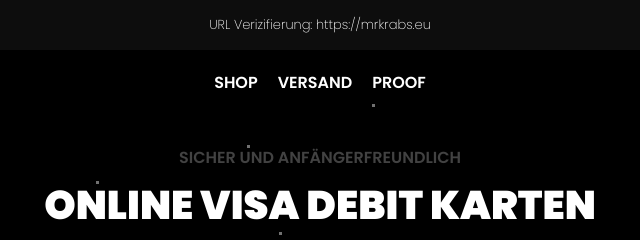
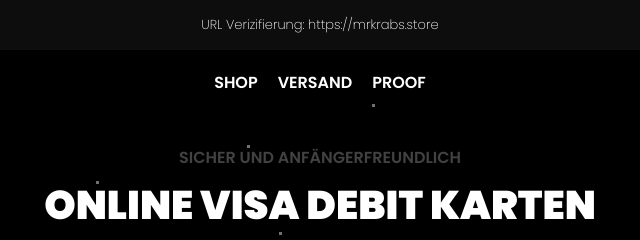
Before and after one commit to sntzza/pshshh, a plain HTML site: page product/3.html in a window 1280 px wide. Shown: the top 240 px of the page, 320-960 px from the left. Drawn offline with Linux system fonts and the light colour scheme.

Commit message:
Update 3.html

```diff
--- a/product/3.html
+++ b/product/3.html
@@ -7,7 +7,7 @@
     </script>
 
 
-<!-- Mirrored from mrkrabs.eu/product/3.html by HTTrack Website Copier/3.x [XR&CO'2014], Thu, 27 Jun 2024 03:23:19 GMT -->
+<!-- Mirrored from mrkrabs.store/product/3.html by HTTrack Website Copier/3.x [XR&CO'2014], Thu, 27 Jun 2024 03:23:19 GMT -->
 <head>
         <meta charset="UTF-8">
         <link
@@ -33,7 +33,7 @@
                 <div id='stars2'></div>
                 <div id='stars3'></div>
             </div>
-            <header><span id="httpsCheck"><ion-icon name="lock-closed"></ion-icon>URL Verizifierung:  <span class="httpsTag">https://mrkrabs.eu</span></span>
+            <header><span id="httpsCheck"><ion-icon name="lock-closed"></ion-icon>URL Verizifierung:  <span class="httpsTag">https://mrkrabs.store</span></span>
                 <nav>
                     <ul>
                         <li><a href="../index-2.html">SHOP</a></li>
@@ -184,6 +184,6 @@
 </div>
 </body>
 
-<!-- Mirrored from mrkrabs.eu/product/3.html by HTTrack Website Copier/3.x [XR&CO'2014], Thu, 27 Jun 2024 03:23:19 GMT -->
+<!-- Mirrored from mrkrabs.store/product/3.html by HTTrack Website Copier/3.x [XR&CO'2014], Thu, 27 Jun 2024 03:23:19 GMT -->
 </html>
 <!-- &copy; 2024 Mr. Krabs. Alle Rechte vorbehalten. -->
```
